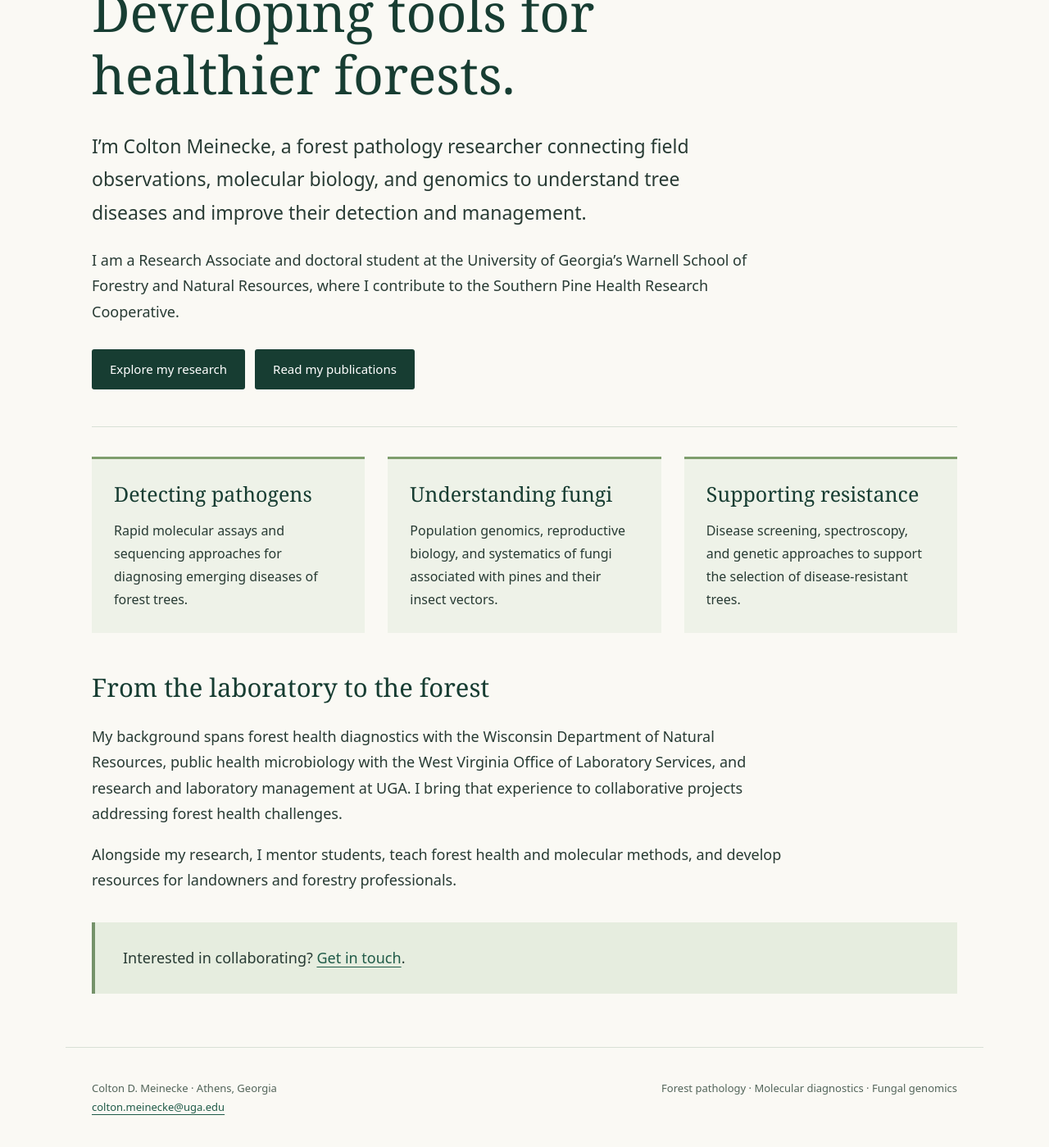
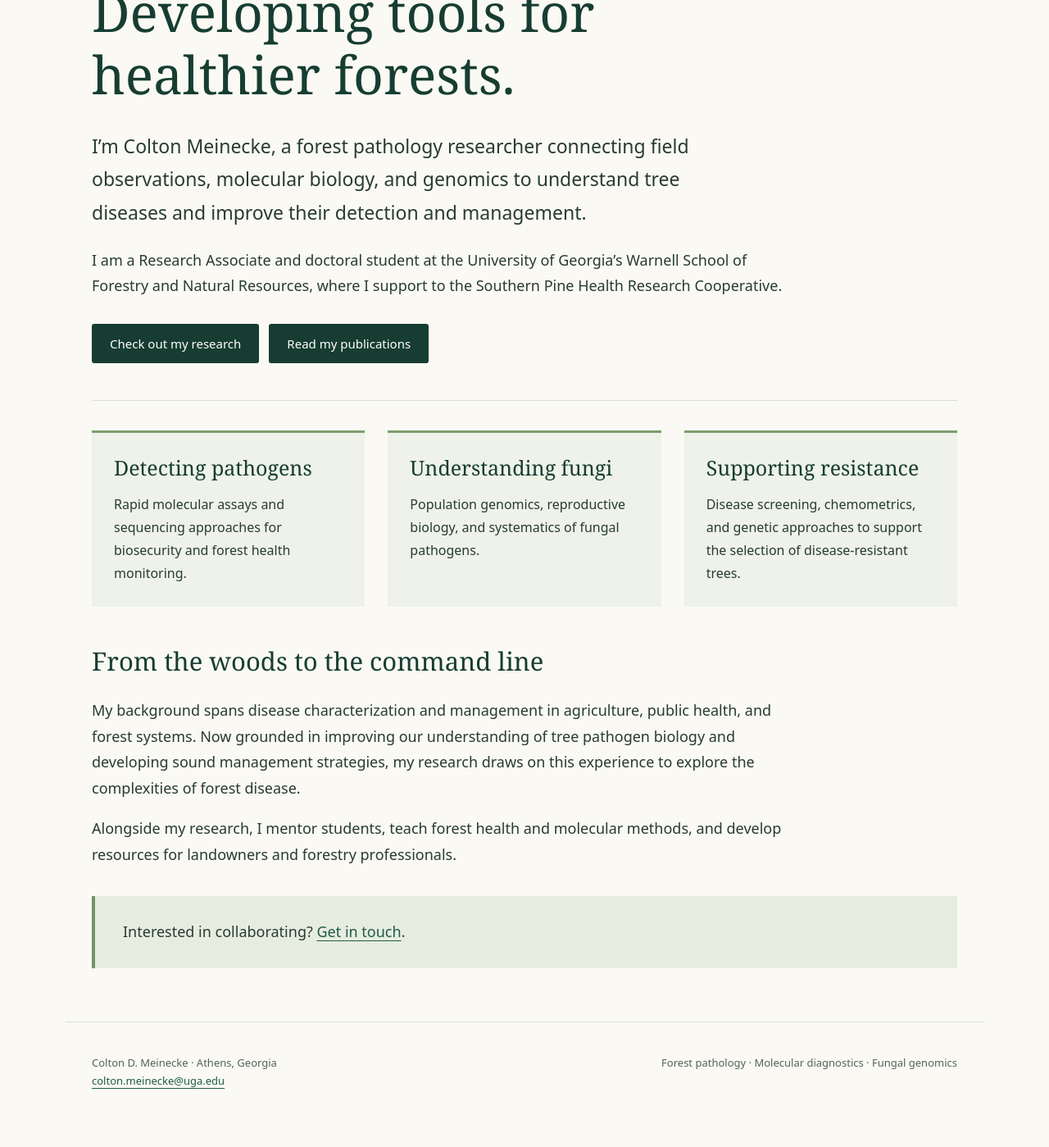
Before and after one commit to ColtonMeinecke/ColtonMeinecke.github.io, a Jekyll site: the page built from index.md, in a window 1280 px wide and 1400 px high, scrolled down 420 px. Shown: the whole window at 82% size. Built offline with Jekyll 4.4.1, drawn with Linux system fonts in a browser that asks for light colours; after the commit the page ends 1788 px from its top, so only the background shows below that; some of the changed text lies outside the part shown.

Commit message:
index.md

```diff
--- a/index.md
+++ b/index.md
@@ -4,22 +4,22 @@ title: Home
 ---
 
 <section class="hero">
-<p class="eyebrow">FOREST PATHOLOGY · MOLECULAR DIAGNOSTICS · FUNGAL GENOMICS</p>
+<p class="eyebrow">FOREST PATHOLOGY · FUNGAL GENOMICS · MOLECULAR ECOLOGY</p>
 <h1>Understanding forest diseases.<br>Developing tools for healthier forests.</h1>
 <p class="intro">I’m Colton Meinecke, a forest pathology researcher connecting field observations, molecular biology, and genomics to understand tree diseases and improve their detection and management.</p>
-<p>I am a Research Associate and doctoral student at the University of Georgia’s Warnell School of Forestry and Natural Resources, where I contribute to the Southern Pine Health Research Cooperative.</p>
-<div class="buttons"><a class="button" href="{{ '/research.html' | relative_url }}">Explore my research</a><a class="button" href="{{ '/publications.html' | relative_url }}">Read my publications</a></div>
+<p>I am a Research Associate and doctoral student at the University of Georgia’s Warnell School of Forestry and Natural Resources, where I support to the Southern Pine Health Research Cooperative.</p>
+<div class="buttons"><a class="button" href="{{ '/research.html' | relative_url }}">Check out my research</a><a class="button" href="{{ '/publications.html' | relative_url }}">Read my publications</a></div>
 </section>
 
 <div class="cards">
-<section class="card"><h2>Detecting pathogens</h2><p>Rapid molecular assays and sequencing approaches for diagnosing emerging diseases of forest trees.</p></section>
-<section class="card"><h2>Understanding fungi</h2><p>Population genomics, reproductive biology, and systematics of fungi associated with pines and their insect vectors.</p></section>
-<section class="card"><h2>Supporting resistance</h2><p>Disease screening, spectroscopy, and genetic approaches to support the selection of disease-resistant trees.</p></section>
+<section class="card"><h2>Detecting pathogens</h2><p>Rapid molecular assays and sequencing approaches for biosecurity and forest health monitoring.</p></section>
+<section class="card"><h2>Understanding fungi</h2><p>Population genomics, reproductive biology, and systematics of fungal pathogens.</p></section>
+<section class="card"><h2>Supporting resistance</h2><p>Disease screening, chemometrics, and genetic approaches to support the selection of disease-resistant trees.</p></section>
 </div>
 
-## From the laboratory to the forest
+## From the woods to the command line
 
-My background spans forest health diagnostics with the Wisconsin Department of Natural Resources, public health microbiology with the West Virginia Office of Laboratory Services, and research and laboratory management at UGA. I bring that experience to collaborative projects addressing forest health challenges.
+My background spans disease characterization and management in agriculture, public health, and forest systems. Now grounded in improving our understanding of tree pathogen biology and developing sound management strategies, my research draws on this experience to explore the complexities of forest disease.
 
 Alongside my research, I mentor students, teach forest health and molecular methods, and develop resources for landowners and forestry professionals.
 
```
